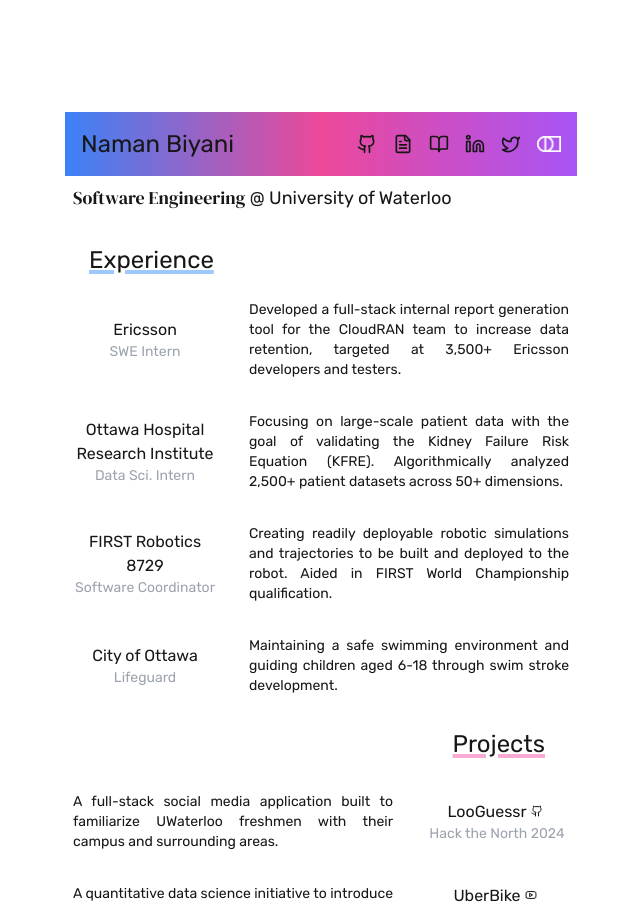
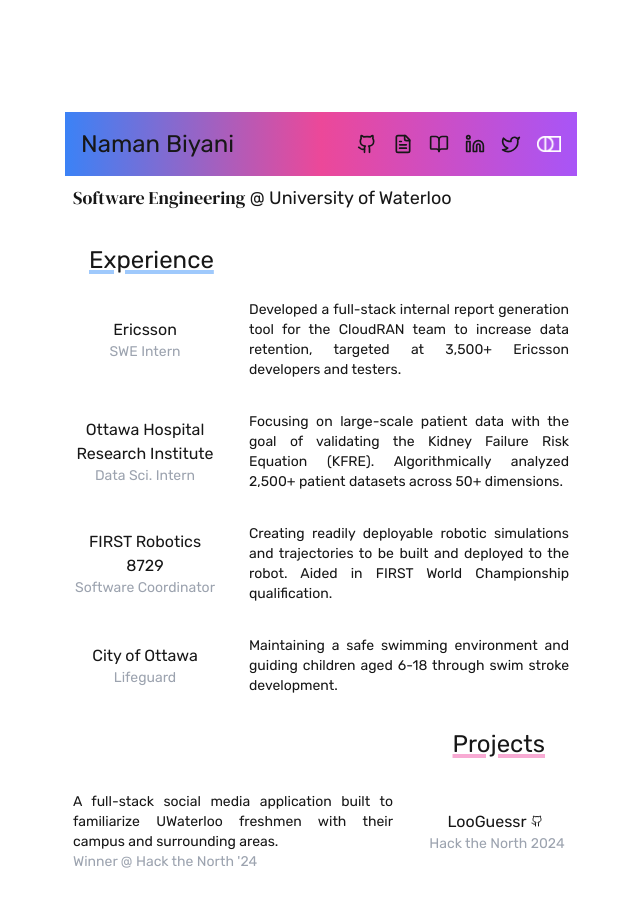
Before and after one commit to NamanBiyani06/namanbiyani.com, a Next.js app: page / in a window 1280 px wide. Shown: the top 906 px of the page, without its empty margins (319-959 px from the left). Built offline with nearby package versions, Linux system fonts and the light colour scheme; a web font is replaced by a local one.

Commit message:
small tweaks and content update

```diff
--- a/src/components/Experience/experience.tsx
+++ b/src/components/Experience/experience.tsx
@@ -3,7 +3,7 @@
 export default function Experience() {
   return (
     <div className={`pt-4 px-2`} data-aos="fade-up">
-      <div className="text-2xl mb-6 ml-4 underline decoration-4 decoration-blue-400/60 hover:decoration-8 hover:-translate-y-1 transition transition-all transition-transform duration-300 transition-duration-300 text-2xl text-rightease-in-out">Experience</div>
+      <div className="text-2xl mb-6 ml-4 underline decoration-4 decoration-blue-400/60 hover:-translate-y-1 transition transition-all transition-transform duration-300 transition-duration-300 text-2xl text-rightease-in-out">Experience</div>
 
       <div className="grid grid-cols-3 gap-x-8 gap-y-8">
         <div className="flex flex-col items-center justify-center" data-aos="fade-up">
--- a/src/components/Projects/projects.tsx
+++ b/src/components/Projects/projects.tsx
@@ -3,10 +3,14 @@
 export default function Projects() {
   return (
     <div className="px-2 pt-4 pb-4" data-aos="fade-up">
-      <div className="underline decoration-4 decoration-pink-400/60 hover:decoration-8 hover:-translate-y-1 transition transition-all transition-transform duration-300 transition-duration-300 text-2xl mb-8 text-right mx-6 ease-in-out">Projects</div>
+      <div className="underline decoration-4 decoration-pink-400/60 hover:-translate-y-1 transition transition-all transition-transform duration-300 transition-duration-300 text-2xl mb-8 text-right mx-6 ease-in-out">Projects</div>
 
       <div className="grid grid-cols-3 gap-x-8 gap-y-8">
-        <div className="text-sm col-span-2 text-justify" data-aos="fade-up">A full-stack social media application built to familiarize UWaterloo freshmen with their campus and surrounding areas.</div>
+        <div className="text-sm col-span-2 text-justify" data-aos="fade-up">
+          A full-stack social media application built to familiarize UWaterloo freshmen with their campus and surrounding areas.
+
+          <div className="flex items-center text-sm text-gray-400 text-right text-center">Winner @ Hack the North '24</div>
+        </div>
         <div className="flex flex-col items-right justify-center text-center" data-aos="fade-up">
           <a className="transform transition-transform transition-colors transition-all ease-in-out duration-500 transition-duration-500 hover:text-blue-300 hover:scale-105" href="https://github.com/HTN-2024-LooGuessr/LooGuessr">
             LooGuessr
@@ -15,7 +19,11 @@
           <div className="text-gray-400 text-sm">Hack the North 2024</div>
         </div>
 
-        <div className="text-sm col-span-2 text-justify" data-aos="fade-up">A quantitative data science initiative to introduce electric bicycles into potential Uber markets using Python, Numpy, and Folium.</div>
+        <div className="text-sm col-span-2 text-justify" data-aos="fade-up">
+          A quantitative data science initiative to introduce electric bicycles into potential Uber markets using Python, Numpy, and Folium.
+
+          <div className="flex items-center text-sm text-gray-400 text-right text-center">International qualifier out of 2,500+ competitors</div>
+        </div>
         <div className="flex flex-col items-right justify-center text-center" data-aos="fade-up">
           <a className="transform transition-transform transition-colors transition-all ease-in-out duration-500 transition-duration-500 hover:text-blue-300 hover:scale-105" href="https://youtu.be/hoDG4Qn-7Ug">
             UberBike
```
